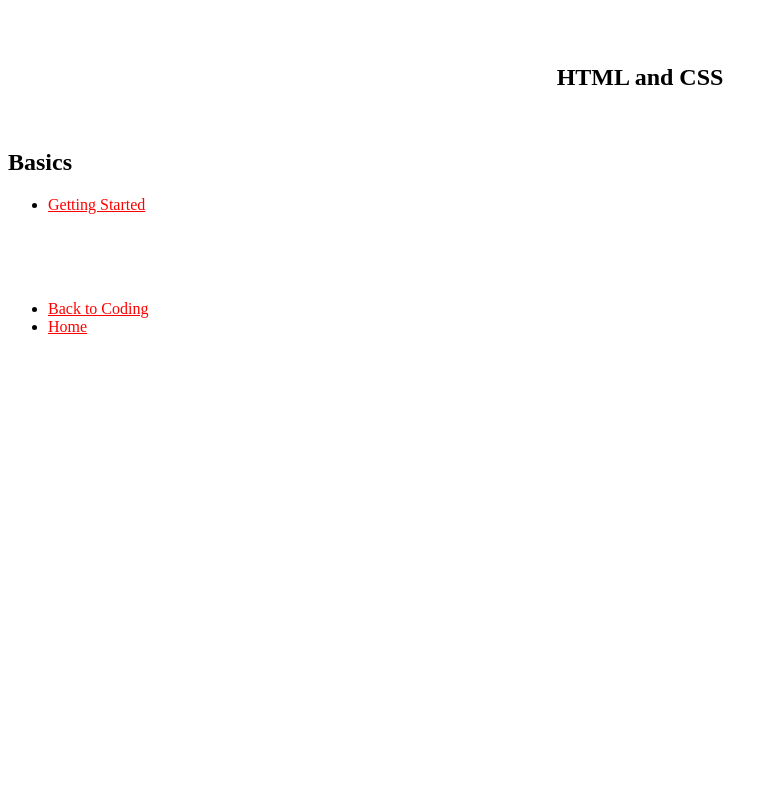
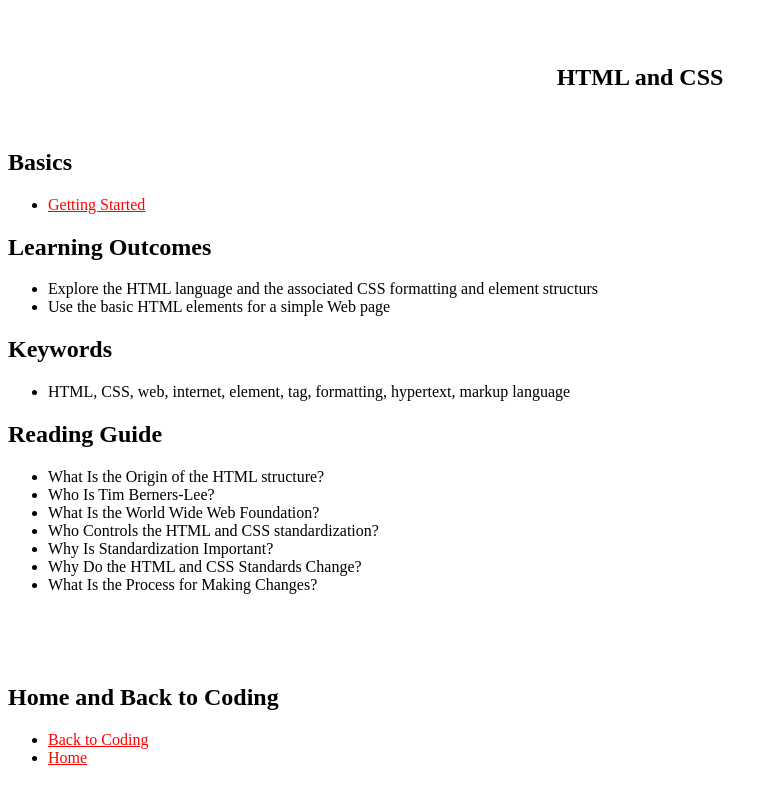
Before and after one commit to thecatsowl/CompanyWebSite, a plain HTML site: page html.html in a window 1280 px wide. Shown: the whole page, without its empty margins (0-778 px from the left). Drawn offline with Linux system fonts and the light colour scheme.

Commit message:
added info and updated content

```diff
--- a/html.html
+++ b/html.html
@@ -66,10 +66,36 @@
 		<li><a href="https://wikieducator.org/User:Vtaylor/CIS89A_Learning_Web_Design/Getting_Started">Getting Started</a></li>
 	</ul>
 </section>
+<section>
+	<h2>Learning Outcomes</h2>
+	<ul>
+		<li>Explore the HTML language and the associated CSS formatting and element structurs</li>
+		<li>Use the basic HTML elements for a simple Web page</li>
+	</ul>
+</section>
+<sectiona>
+	<h2>Keywords</h2>
+	<ul>
+		<li>HTML, CSS, web, internet, element, tag, formatting, hypertext, markup language</li>
+	</ul>
+</section>
+<section>
+	<h2>Reading Guide</h2>
+	<ul>
+		<li>What Is the Origin of the HTML structure?</li>
+		<li>Who Is Tim Berners-Lee?</li>
+		<li>What Is the World Wide Web Foundation?</li>
+		<li>Who Controls the HTML and CSS standardization?</li>
+		<li>Why Is Standardization Important?</li>
+		<li>Why Do the HTML and CSS Standards Change?</li>
+		<li>What Is the Process for Making Changes?</li>
+	</ul>
+</section>
 <br>
 <br>
 <br>
 <section>
+	<h2>Home and Back to Coding</h2>
 	<ul>
 	<li><a href="coding.html">Back to Coding</a></li>
 	<li><a href="index.html">Home</a></li>
```
